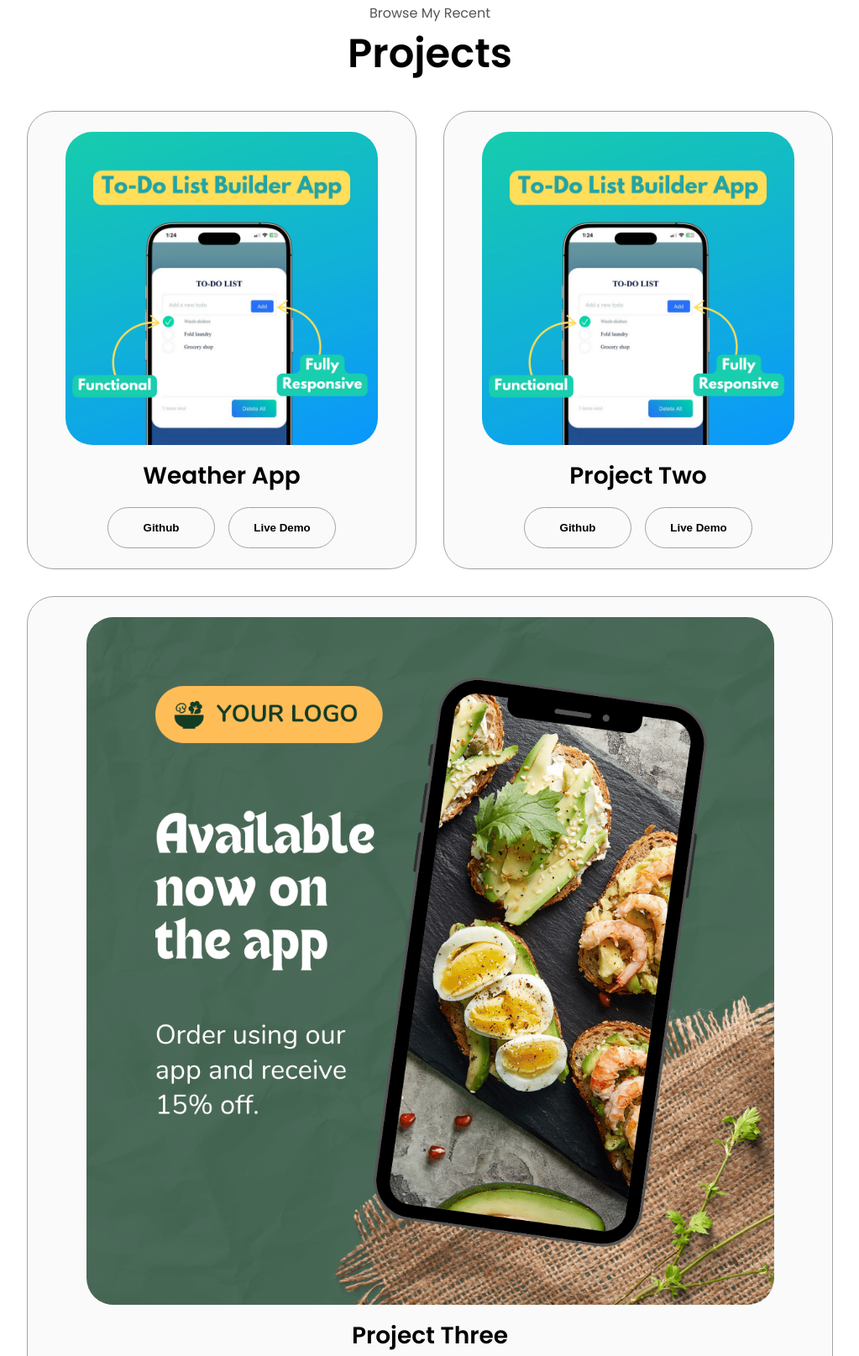
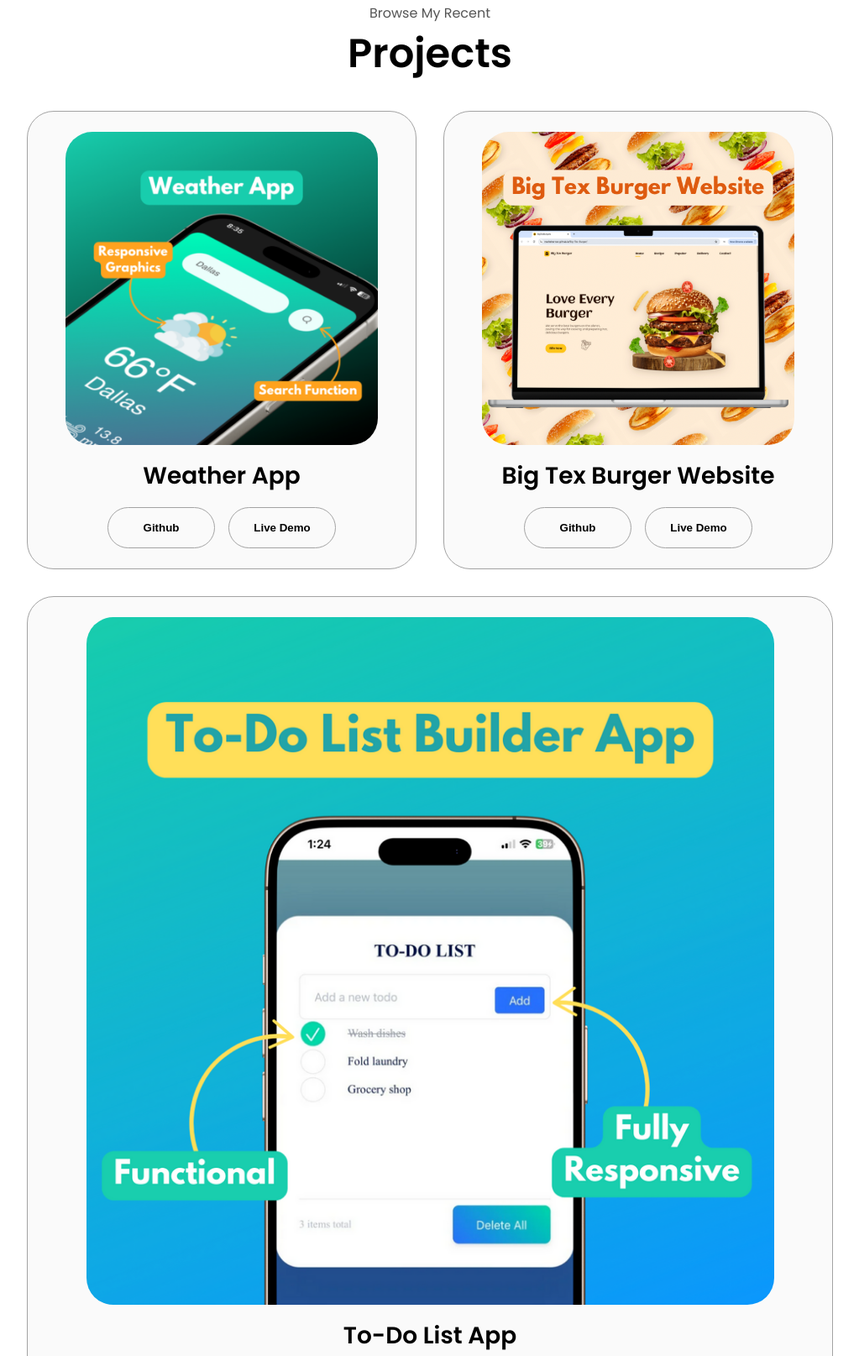
Before and after one commit to marksharrow/html-css-js-portfolio, a plain HTML site: page index.html in a window 1280 px wide. Shown: the part 2461-4076 px from the top of the page at 84% size, without its empty margins (128-1151 px from the left). Drawn offline with Linux system fonts and the light colour scheme.

Commit message:
Update index.html

```diff
--- a/index.html
+++ b/index.html
@@ -245,8 +245,8 @@
       <div class="about-containers">
       <div class="details-container color-container">
         <div class="article-container">
-            <img src="./assets/to-do-list.png"
-            alt="Project 1"
+            <img src="./assets/Weather-App.png"
+            alt="Weather App"
             class="project-img"
             />
         </div>
@@ -268,12 +268,12 @@
       </div>
       <div class="details-container color-container">
         <div class="article-container">
-            <img src="./assets/to-do-list.png"
+            <img src="./assets/Big-Tex-Burger.PNG"
             alt="Big Tex Burger Website"
             class="project-img"
             />
         </div>
-        <h2 class="experience-sub-title project-title">Project Two</h2>
+        <h2 class="experience-sub-title project-title">Big Tex Burger Website</h2>
         <div class="btn-container">
           <button
           class="btn btn-color-2 project-btn"
@@ -291,12 +291,12 @@
       </div>
       <div class="details-container color-container">
         <div class="article-container">
-            <img src="./assets/project-3.png"
-            alt="Project 3"
+            <img src="./assets/to-do-list.png"
+            alt="To-Do List App"
             class="project-img"
             />
         </div>
-        <h2 class="experience-sub-title project-title">Project Three</h2>
+        <h2 class="experience-sub-title project-title">To-Do List App</h2>
         <div class="btn-container">
           <button
           class="btn btn-color-2 project-btn"
```
